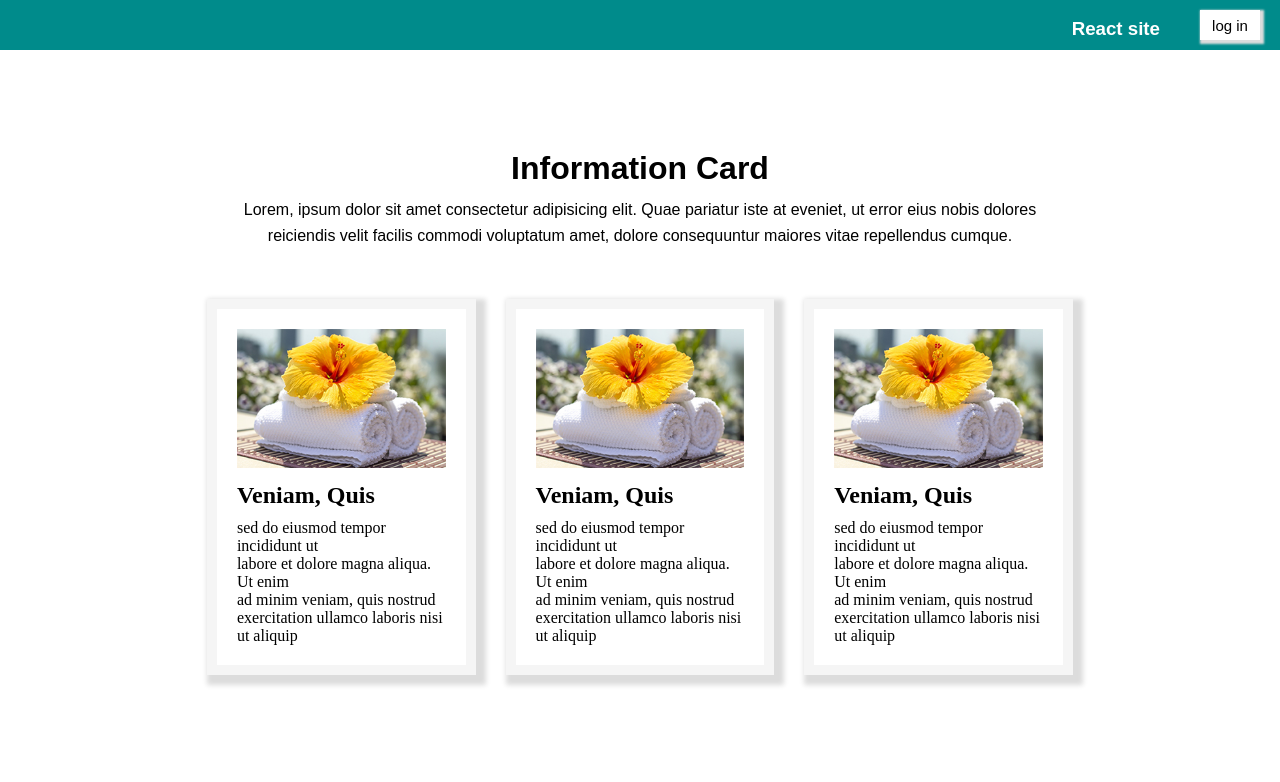
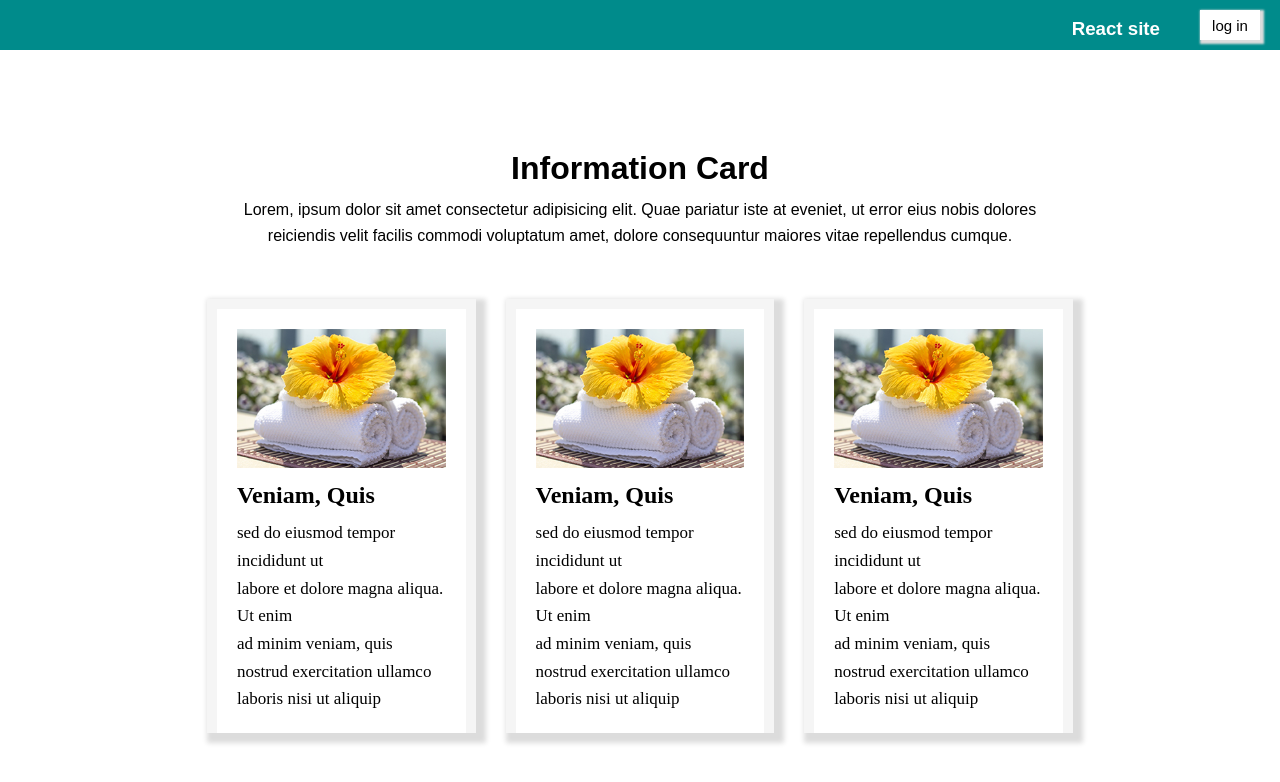
Before and after one commit to MahsumaRezai/React-site, a React (Create React App) app: page / in a window 1280 px wide. Shown: the top 782 px of the page. Built offline with nearby package versions, Linux system fonts and the light colour scheme.

Commit message:
add cart text and style

```diff
--- a/src/componet/Cart/Cart.module.css
+++ b/src/componet/Cart/Cart.module.css
@@ -5,6 +5,7 @@
     margin-top: 50px;
     box-shadow: 5px 5px 5px 5px gainsboro;
     padding: 20px;
+    border-bottom: none;
 }
 
 .img {
--- a/src/componet/Cart/Text.js
+++ b/src/componet/Cart/Text.js
@@ -3,7 +3,7 @@ const Text = (props) => {
     return (
         <div>
             <h2 className={classes.title}>Veniam, Quis</h2>
-            <p>sed do eiusmod tempor incididunt ut<br></br>
+            <p className={ classes.text}>sed do eiusmod tempor incididunt ut<br></br>
                 labore et dolore magna aliqua.
                 Ut enim<br></br> ad minim veniam, quis nostrud exercitation ullamco laboris nisi ut aliquip</p>
 
--- a/src/componet/Cart/Text.module.css
+++ b/src/componet/Cart/Text.module.css
@@ -3,3 +3,7 @@
     padding-bottom: 10px;
 
 }
+.text {
+    line-height: 1.625;
+    font-size: 17px;
+}
```
